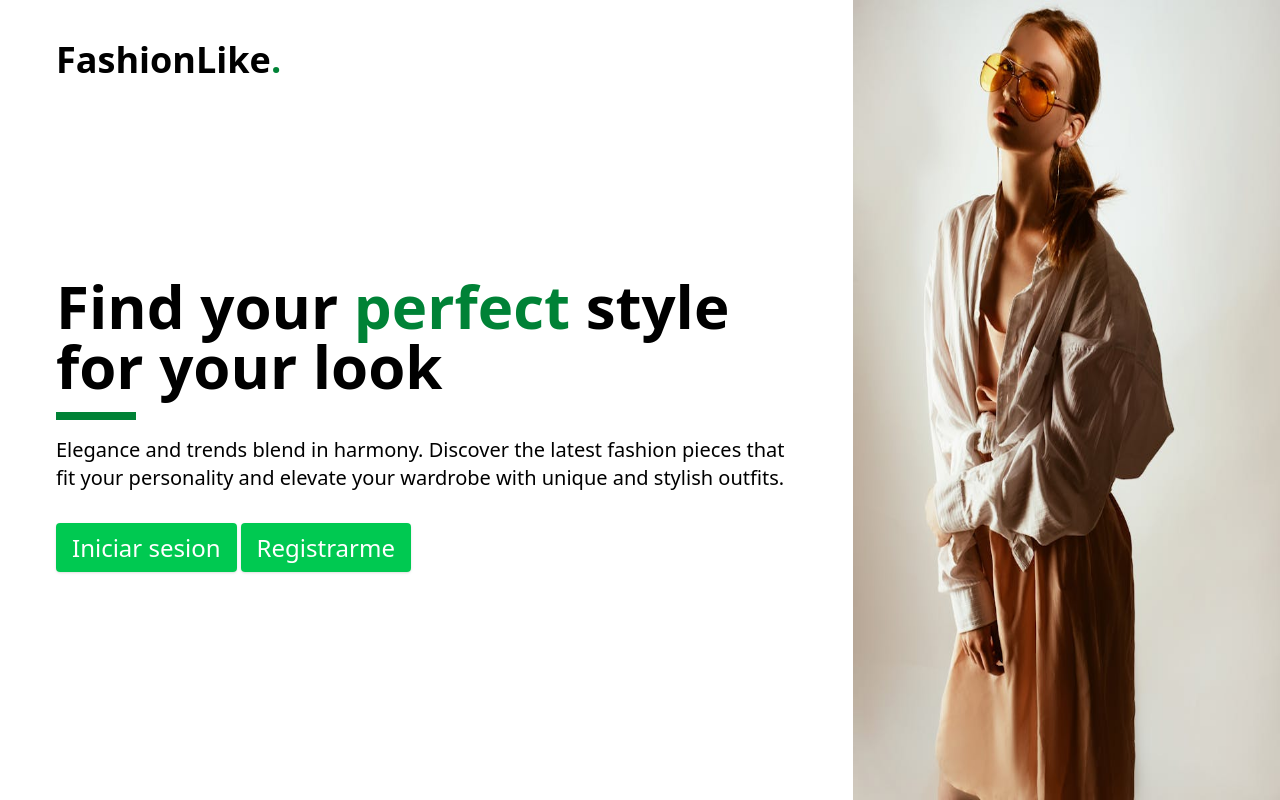
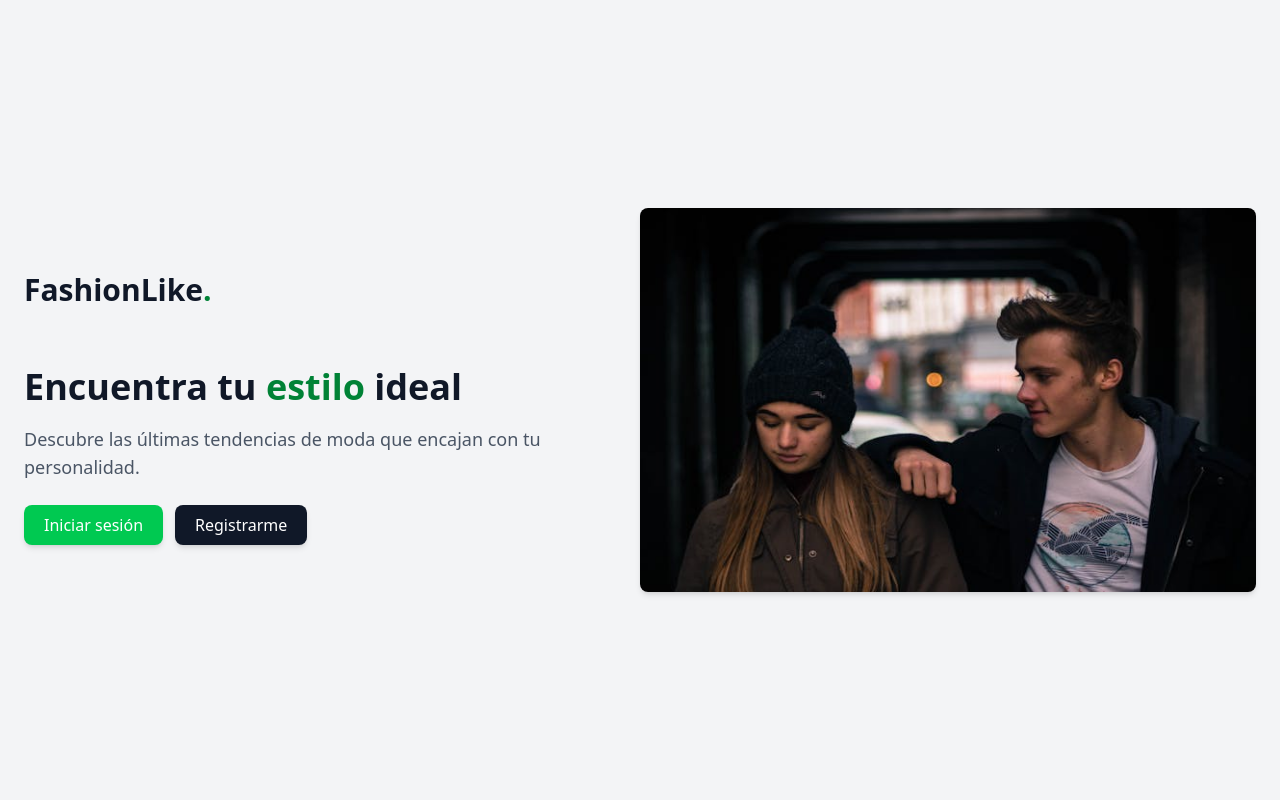
Before and after one commit to emaenriquez/fashion_like, a React (Vite) app in the folder FrontEnd/: page / in a window 1280 px wide. Built offline with nearby package versions, Linux system fonts and the light colour scheme.

Commit message:
style(ui): update main page styles and change hero image

```diff
--- a/FrontEnd/src/components/input.jsx
+++ /dev/null
@@ -1,11 +0,0 @@
-
-const Input = ({ type, placeholder, value, labelName }) => {
-    return (
-        <div className="w-full flex flex-col gap-2">
-            <label className="font-semibold text-xs text-gray-400 ">{labelName}</label>
-            <input type={type} value={value} className="border rounded-lg px-3 py-2 mb-5 text-sm w-full outline-none dark:border-gray-500" placeholder={placeholder} />
-        </div>
-    );
-};
-
-export default Input;
--- a/FrontEnd/src/components/loginComponents/LoginComponents.jsx
+++ b/FrontEnd/src/components/loginComponents/LoginComponents.jsx
@@ -1,6 +1,5 @@
 
-import { Link, useNavigate } from 'react-router-dom'
-import Input from '../input'
+import { useNavigate } from 'react-router-dom'
 
 const LoginComponents = () => {
 
--- a/FrontEnd/src/page/Home.jsx
+++ b/FrontEnd/src/page/Home.jsx
@@ -1,31 +1,34 @@
-
-import {Link} from 'react-router-dom';
+import { Link } from "react-router-dom";
 
 const Home = () => {
     return (
-        <div className="flex flex-wrap">
-            <div className="w-full sm:w-8/12 mb-10">
-                <div className="container mx-auto h-full sm:p-10">
-                    <nav className="flex px-4 justify-between items-center">
-                        <div className="text-4xl font-bold">
-                            FashionLike<span class="text-green-700">.</span>
-                        </div>
-                        {/* <div>
-                            <img src="https://image.flaticon.com/icons/svg/497/497348.svg" alt="" class="w-8" />
-                        </div> */}
-                    </nav>
-                    <header className="container px-4 lg:flex mt-10 items-center h-full lg:mt-0">
-                        <div className="w-full">
-                            <h1 className="text-4xl lg:text-6xl font-bold">Find your <span class="text-green-700">perfect </span>style for your look</h1>
-                            <div className="w-20 h-2 bg-green-700 my-4"></div>
-                            <p className="text-xl mb-10">Elegance and trends blend in harmony. Discover the latest fashion pieces that fit your personality and elevate your wardrobe with unique and stylish outfits.</p>
-                            <Link to="/login" class="bg-green-500 text-white text-2xl font-medium px-4 py-2 rounded shadow">Iniciar sesion</Link>
-                            <Link to="/register" class="bg-green-500 text-white text-2xl font-medium px-4 py-2 ml-1 rounded shadow">Registrarme</Link>
-                        </div>
-                    </header>
+        <div className="min-h-screen flex flex-col md:flex-row items-center bg-gray-100 p-6">
+            {/* Contenido principal */}
+            <div className="w-full md:w-1/2 flex flex-col items-center md:items-start text-center md:text-left">
+                {/* Navbar */}
+                <nav className="w-full max-w-2xl flex justify-between items-center py-4">
+                    <h1 className="text-3xl font-bold text-gray-900">FashionLike<span className="text-green-700">.</span></h1>
+                </nav>
+
+                {/* Hero Section */}
+                <div className="w-full max-w-2xl mt-10">
+                    <h2 className="text-4xl font-bold text-gray-900 leading-tight">
+                        Encuentra tu <span className="text-green-700">estilo</span> ideal
+                    </h2>
+                    <p className="text-gray-600 mt-4 text-lg">
+                        Descubre las últimas tendencias de moda que encajan con tu personalidad.
+                    </p>
+                    <div className="mt-6 flex gap-3 justify-center md:justify-start">
+                        <Link to="/login" className="bg-green-500 text-white px-5 py-2 rounded-lg shadow-md hover:bg-green-600 transition">Iniciar sesión</Link>
+                        <Link to="/register" className="bg-gray-900 text-white px-5 py-2 rounded-lg shadow-md hover:bg-gray-800 transition">Registrarme</Link>
+                    </div>
                 </div>
             </div>
-            <img src="/model.jpg" alt="Leafs" class="w-full h-48 object-center sm:h-screen sm:w-4/12" />
+
+            {/* Imagen */}
+            <div className="w-full md:w-1/2 flex justify-center mt-10 md:mt-0">
+                <img src="/model.jpg" alt="Fashion Model" className="rounded-lg shadow-md w-3/4 md:w-full max-h-96 object-center" />
+            </div>
         </div>
     );
 };
```
Also changed, not shown: FrontEnd/public/model.jpg.
